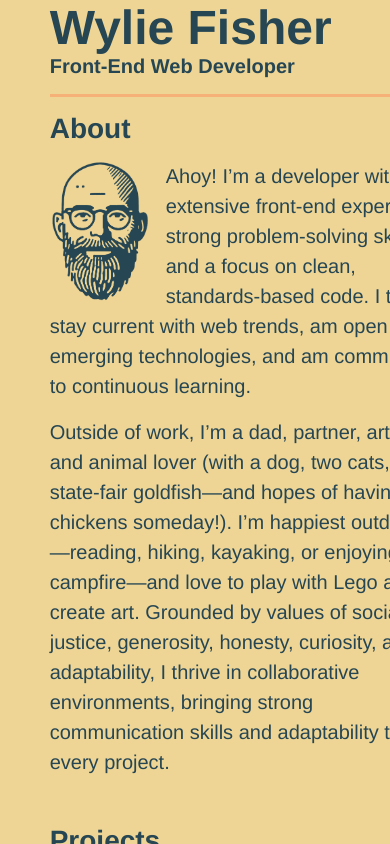
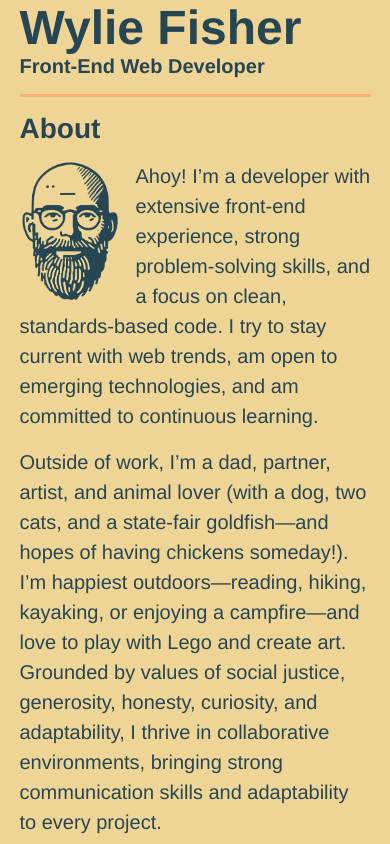
Before and after one commit to wylie/wylieafisher, a React (Create React App) app: page / in a window 390 px wide. Built offline with nearby package versions, Linux system fonts and the light colour scheme.

Commit message:
okay, enough for tonight. this looks better on mobile and continues to scroll. more tomorrow

```diff
--- a/src/App.css
+++ b/src/App.css
@@ -19,10 +19,15 @@ html, body {
   justify-self: center;
   transition: width .2s;
 }
+@media (max-width: 600px) {
+  .layout {
+    width: 90%;
+  }
+}
 section:not(:last-child) {
   margin-bottom: 2rem;;
 }
-/* MASTHEAD */
+/* HEADER */
 header {
   width: 100%;
   border-bottom: 3px solid var(--border-color);
@@ -46,6 +51,11 @@ main {
   display: grid;
   grid-template-columns: 1fr 1fr;
   gap: 1rem;
+}
+@media (max-width: 600px) {
+  .projects {
+    grid-template-columns: 1fr;
+  }
 }
 .projects .project {
   display: flex;
```
